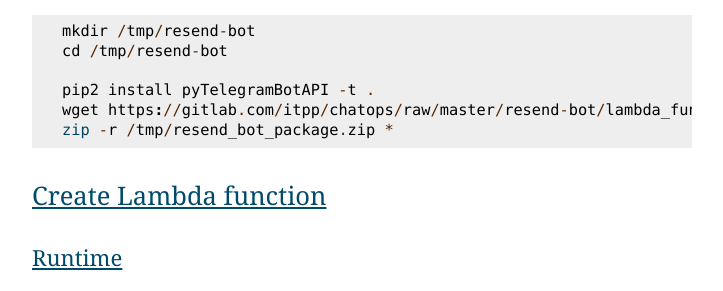
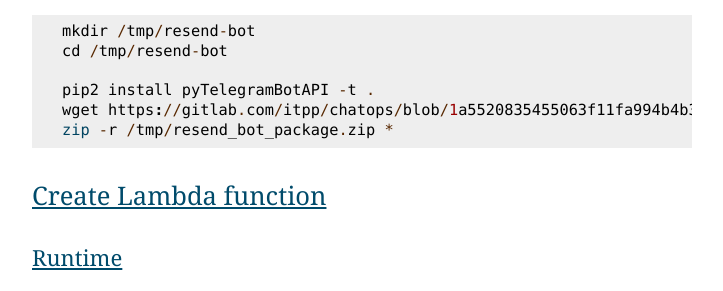
Before and after one commit to itpp-labs/chatops-docs, a Sphinx documentation site: the page built from docs/resend-bot/index.rst, in a window 1280 px wide and 900 px high, scrolled down 2422 px. Shown: the part 159-450 px from the top of the window, without its empty margins (388-1111 px from the left). Built offline with Sphinx 7.4.7, drawn with Linux system fonts in a browser that asks for light colours; some of the changed lines change nothing that is shown.

Commit message:
link for lyambda function was updated

```diff
--- a/docs/resend-bot/index.rst
+++ b/docs/resend-bot/index.rst
@@ -83,7 +83,7 @@
     cd /tmp/resend-bot
 
     pip2 install pyTelegramBotAPI -t .
-    wget https://gitlab.com/itpp/chatops/raw/master/resend-bot/lambda_function.py -O lambda_function.py
+    wget https://gitlab.com/itpp/chatops/blob/1a5520835455063f11fa994b4b3da0d1c48031e1/resend-bot/lambda_function.py -O lambda_function.py
     zip -r /tmp/resend_bot_package.zip *
 
 Create Lambda function
```
